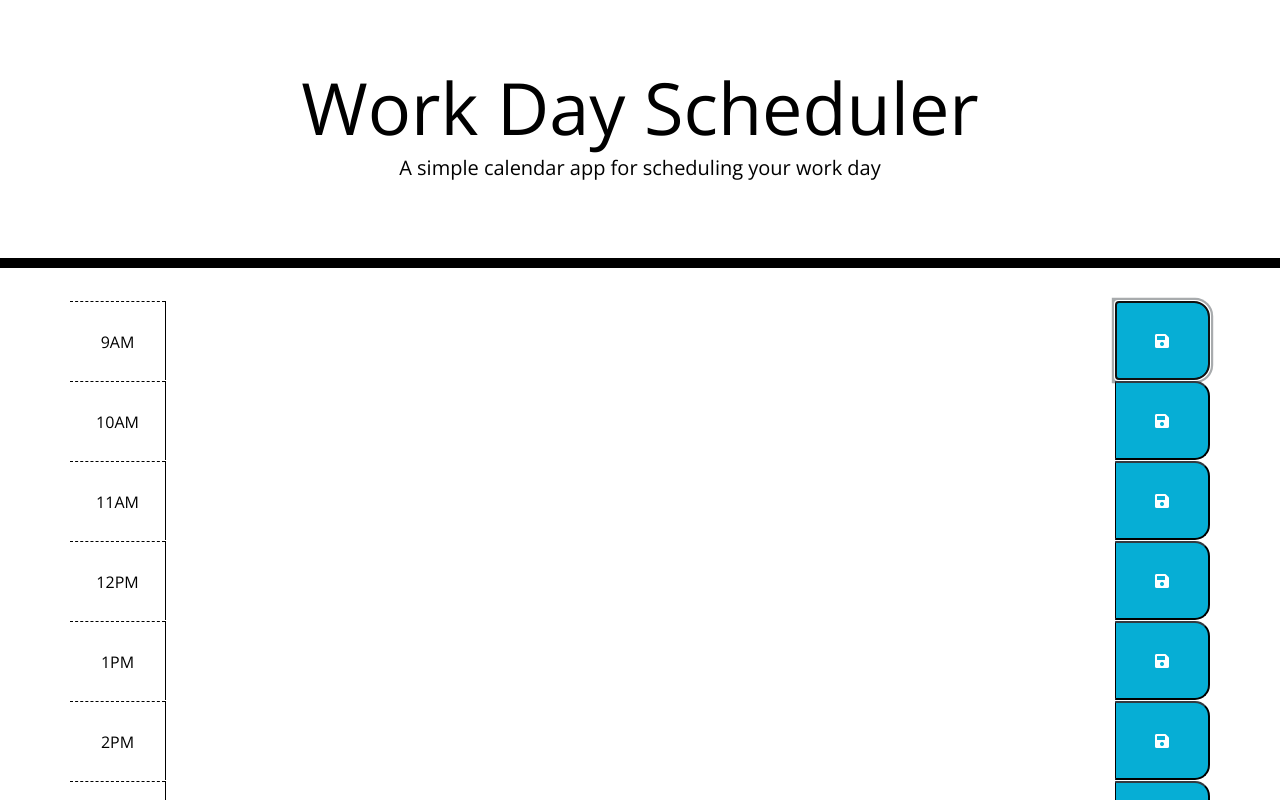
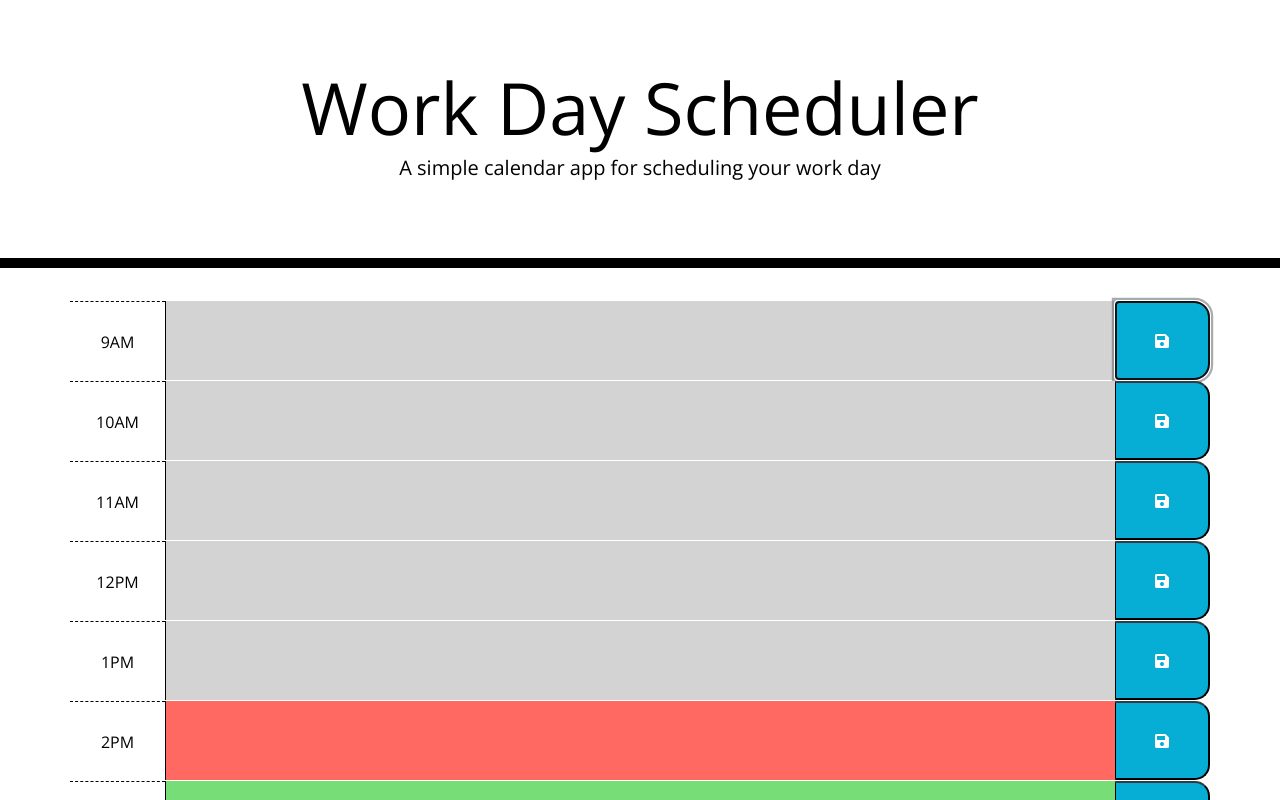
Before and after one commit to mavisyupyup1/work-day-scheduler, a plain HTML site: page index.html in a window 1280 px wide. Both pictures are taken after a click on the button 1162 px from the left and 340 px from the top of the page. Shown: the top 800 px of the page. Drawn offline with nearby package versions, Linux system fonts and the light colour scheme.

Commit message:
set up future present past

```diff
--- a/assets/css/style.css
+++ b/assets/css/style.css
@@ -37,24 +37,24 @@ body {
   }
 
   .hour {
-    background-color: #ffffff;
+    background-color: #ffffff;!important
     color: #000000;
     border-top: 1px dashed #000000;
   }
 
   .past {
     background-color: #d3d3d3;
-    color: white;
+    color: black;
   }
 
   .present {
     background-color: #ff6961;
-    color: white;
+    color: black;
   }
 
   .future {
     background-color: #77dd77;
-    color: white;
+    color: black;
   }
 
   .save-btn {
@@ -69,3 +69,11 @@ body {
     font-size: 20px;
     transition: all .3s ease-in-out;
   }
+
+
+  .hour {
+    background-color: #ffffff;!important
+    color: black;
+    border-top: 1px dashed #000000;
+
+  }
--- a/assets/js/app.js
+++ b/assets/js/app.js
@@ -1,11 +1,28 @@
+var descriptionEl= document.querySelector(".description");
+
 function updateHourItems(){
     //assign classes (past/present/future)
-
+    // work hour 9 is 9:00-9:59:59
+    //is present if current time isBetween 9 and 9:59
+    // is past if current time isAfter 9:59
+    // is future is current time isBefore 9
+for(var i=9; i<18; i++) {
+    var hourEl=document.getElementById("hour-"+i);
+    var workHourBegin = $("#hour-"+i);
+    workHourBegin =  moment().hour(i).minute(0).second(0);
+    var workHourEnd = moment(workHourBegin).add(3559,'s')
+    if(moment().isBefore(workHourBegin)){
+        $(hourEl).children().addClass("future");
+    } if(moment().isAfter(workHourEnd)){
+    $(hourEl).children().addClass("past");
+    } if(moment().isBetween(workHourBegin,workHourEnd)){
+    $(hourEl).children().addClass("present");
+    }
+}
     //read relevant local storage data (about relevant hour slot)
-
     };
     function handleSave(e){
-        console.log(e.target);
+    cd    //console.log(e.target);
        var hour = ($(e.target).sibling('.description').val());
 
         //tree traversal getting sibling element
--- a/index.html
+++ b/index.html
@@ -1,15 +1,4 @@
-<!DOCTYPE html>
-<html lang="en">
-<head>
-    <meta charset="UTF-8">
-    <meta http-equiv="X-UA-Compatible" content="IE=edge">
-    <meta name="viewport" content="width=device-width, initial-scale=1.0">
-    <title>Document</title>
-</head>
-<body>
 
-</body>
-</html>
 <!DOCTYPE html>
 <html lang="en">
   <head>
```
